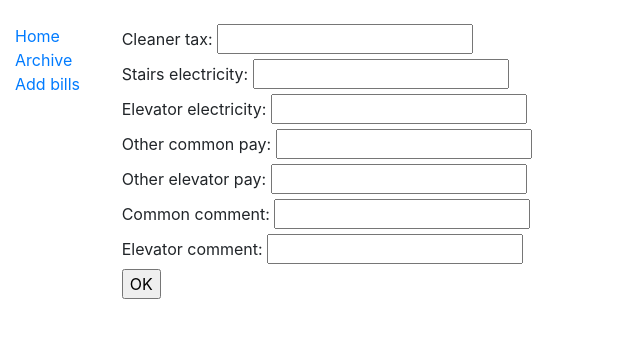
After one commit to z-zafirov/homeland-manager, a Django app: page /homeland_manager/new_bill/ in a window 1280 px wide. The commit adds this page. Shown: the top 338 px of the page, without its empty margins (0-640 px from the left). Run offline with Django 3.2, Linux system fonts and the light colour scheme; some libraries are stand-ins or nearby versions.

Commit message:
Add form to practice submit data

```diff
--- /dev/null
+++ b/homeland_manager/forms.py
@@ -0,0 +1,10 @@
+from django import forms
+
+class MonthlyBills(forms.Form):
+    cleaner_tax = forms.IntegerField(label='Cleaner tax')
+    stairs_electricity = forms.IntegerField(label='Stairs electricity')
+    elevator_electricity = forms.IntegerField(label='Elevator electricit')
+    other_common = forms.IntegerField(label='Other common payments')
+    other_elevator = forms.IntegerField(label='Other elevator payments')
+    common_comment = forms.CharField(label='Common comment', max_length=10)
+    elevator_comment = forms.CharField(label='Elevator comment', max_length=10)
--- a/homeland_manager/templates/base_generic.html
+++ b/homeland_manager/templates/base_generic.html
@@ -22,6 +22,8 @@
         <a href="{% url 'index' %}">Home</a>
         <br>
         <a href="{% url 'payment_dates' %}">Archive</a>
+        <br>
+        <a href="{% url 'new_bill' %}">Add bills</a>
         {% endblock %}
       </div>
       <div class="col-sm-10">
--- /dev/null
+++ b/homeland_manager/templates/new_bill.html
@@ -0,0 +1,31 @@
+{% extends "base_generic.html" %}
+
+{% block content %}
+
+<br>
+<form action="/new-bill/" method="post">
+    <label for="cleaner_tax">Cleaner tax: </label>
+    <input id="cleaner_tax" type="text" name="cleaner_tax" value="{{ current_name }}">
+    <br>
+    <label for="stairs_electricity">Stairs electricity: </label>
+    <input id="stairs_electricity" type="text" name="stairs_electricity" value="{{ current_name }}">
+    <br>
+    <label for="elevator_electricity">Elevator electricity: </label>
+    <input id="elevator_electricity" type="text" name="elevator_electricity" value="{{ current_name }}">
+    <br>
+    <label for="other_common">Other common pay: </label>
+    <input id="other_common" type="text" name="other_common" value="{{ current_name }}">
+    <br>
+    <label for="other_elevator">Other elevator pay: </label>
+    <input id="other_elevator" type="text" name="other_elevator" value="{{ current_name }}">
+    <br>
+    <label for="common_comment">Common comment: </label>
+    <input id="common_comment" type="text" name="common_comment" value="{{ current_name }}">
+    <br>
+    <label for="elevator_comment">Elevator comment: </label>
+    <input id="elevator_comment" type="text" name="elevator_comment" value="{{ current_name }}">
+    <br>
+    <input type="submit" value="OK">
+</form>
+
+{% endblock %}
--- a/homeland_manager/urls.py
+++ b/homeland_manager/urls.py
@@ -4,4 +4,5 @@ from . import views
 urlpatterns = [
     path('', views.index, name='index'),
     path('payment_dates/', views.payment_dates, name='payment_dates'),
+    path('new_bill/', views.monthly_due, name='new_bill'),
 ]
--- a/homeland_manager/views.py
+++ b/homeland_manager/views.py
@@ -1,5 +1,7 @@
 from django import forms
+from .forms import MonthlyBills
 from django.shortcuts import render
+from django.http import HttpResponseRedirect
 from homeland_manager.db_modules import db_direct
 from homeland_manager.models import Apartment, Owner, CommonDue, ElevatorDue, MonthlyDue, PaymentDate
 
@@ -72,3 +74,22 @@ def payment_dates(request):
     dates_object = PaymentDate.objects.filter().values_list()
     dates_list = [str(d[1]) for d in dates_object]
     return render(request, 'payment_dates.html', context={'z': dates_list})
+
+
+def monthly_due(request):
+    # if this is a POST request we need to process the form data
+    if request.method == 'POST':
+        # create a form instance and populate it with data from the request:
+        form = MonthlyBills(request.POST)
+        # check whether it's valid:
+        if form.is_valid():
+            # process the data in form.cleaned_data as required
+            # ...
+            # redirect to a new URL:
+            return HttpResponseRedirect('/thanks/')
+
+    # if a GET (or any other method) we'll create a blank form
+    else:
+        form = MonthlyBills()
+
+    return render(request, 'new_bill.html', {'form': form})
```
Also changed, not shown: db.sqlite3.
